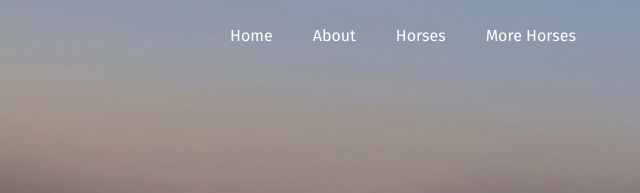
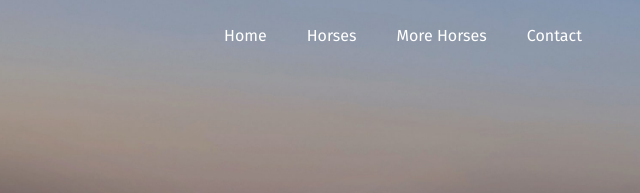
Before and after one commit to BlackmistBasset/tailwind-template, a plain HTML site: page index.html in a window 1280 px wide. Shown: the top 193 px of the page, 237-877 px from the left. Drawn offline with nearby package versions, Linux system fonts and the light colour scheme.

Commit message:
agregué contacto

```diff
--- a/index.html
+++ b/index.html
@@ -36,13 +36,13 @@
               <a href="#">Home</a>
             </li>
             <li class="m-5 text-white hover:text-[#ffe1a8]">
-              <a href="#">About</a>
-            </li>
-            <li class="m-5 text-white hover:text-[#ffe1a8]">
               <a href="#">Horses</a>
             </li>
             <li class="m-5 text-white hover:text-[#ffe1a8]">
               <a href="#">More Horses</a>
+            </li>
+            <li class="m-5 text-white hover:text-[#ffe1a8]">
+              <a href="#">Contact</a>
             </li>
           </ul>
           <div class="flex items-center w-1/5 justify-center">
```
